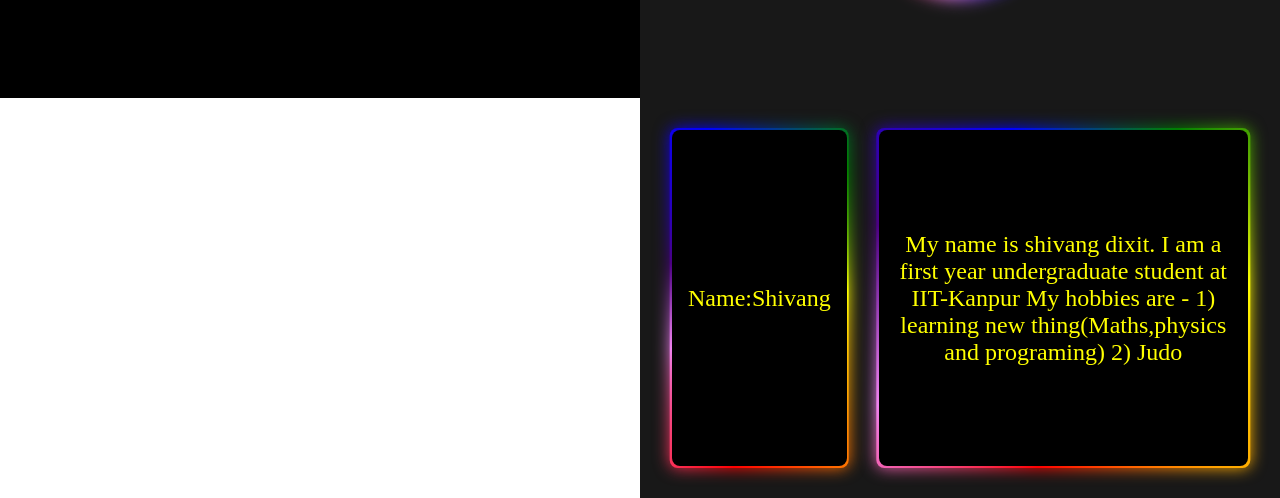
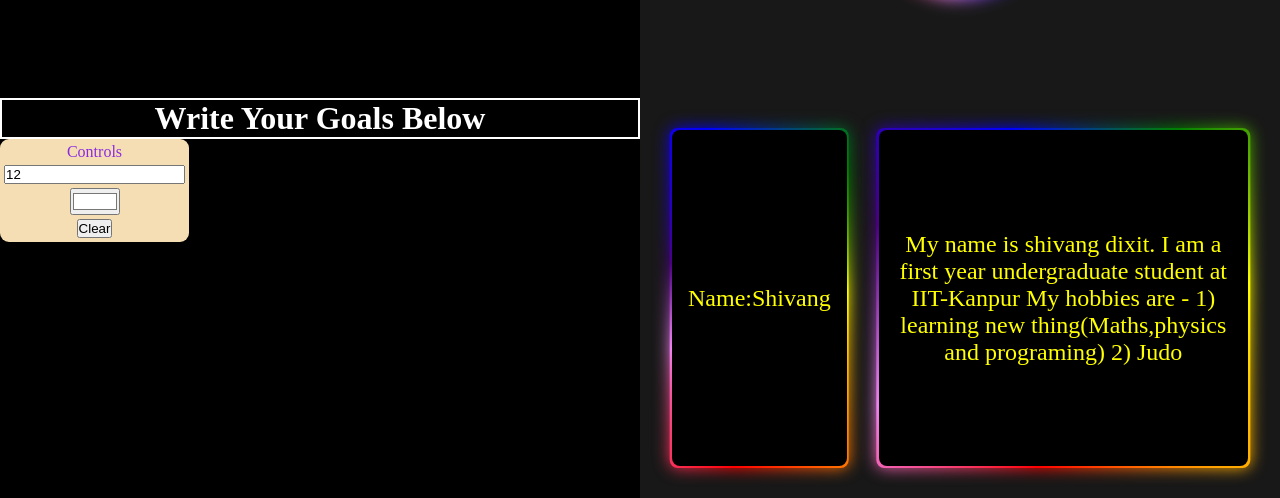
Before and after one commit to Shivangtg/NewYear2025, a plain HTML site: page index.html in a window 1280 px wide. Shown: the part 302-800 px from the top of the page. Drawn offline with Linux system fonts and the light colour scheme.

Commit message:
second comit

```diff
--- a/index.html
+++ b/index.html
@@ -23,8 +23,15 @@
 
 
             <div class="creativity">
+                <h3>Write Your Goals Below</h3>
+                <div class="inputs">
+                    Controls
+                    <input type="number" value="12" class="radius">
+                    <input type="color" value="#ffffff" class="color">
+                    <button class="reset">Clear</button>
+                </div>
 
-
+                <canvas id="MyCanvas"></canvas>
             </div>
         </div>
 
@@ -36,13 +43,13 @@
 
             <section class="about-section">
                 <section class="border">
-                <div class="card" id="Name">
+                <div class="card">
                     Name:Shivang
                 </div>
                 </section>
 
                 <section class="border">
-                <div class="card" id="description">
+                <div class="card">
                     My name is shivang dixit.
                     I am a first year undergraduate student at IIT-Kanpur
                     My hobbies are - 1) learning new thing(Maths,physics and programing)
--- a/script.js
+++ b/script.js
@@ -58,7 +58,136 @@ function adjustingFontSize(){
 // Update the countdown every second
 const countdownInterval = setInterval(updateCountdown, 1000);
 
-window.addEventListener("resize",adjustingFontSize)
-adjustingFontSize()
+window.addEventListener("resize",adjustingFontSize);
+adjustingFontSize();
 
-// Making rainbow border rotate
+// Creativity corner
+
+
+
+
+
+
+
+
+
+
+
+
+
+
+
+
+
+
+
+const radius_input=document.querySelector(".radius");
+const color_input=document.querySelector(".color");
+// console.log(color_input.value,radius_input.value)
+
+const canvas=document.getElementById("MyCanvas");
+
+
+const ctx=canvas.getContext('2d');
+console.log(ctx);
+const reset_btn=document.querySelector(".reset")
+
+
+
+function resizeCanvas() {
+  const canvas = document.getElementById('MyCanvas');
+  const ctx = canvas.getContext('2d');
+
+  // Get the container dimensions
+  const containerWidth = canvas.parentElement.offsetWidth;
+  const containerHeight = canvas.parentElement.offsetHeight;
+
+  // Adjust canvas resolution and CSS dimensions
+  canvas.width = containerWidth * devicePixelRatio;
+  canvas.height = containerHeight * devicePixelRatio;
+  canvas.style.width = `${containerWidth}px`;
+  canvas.style.height = `${containerHeight}px`;
+
+  // Scale the drawing context
+  ctx.scale(devicePixelRatio, devicePixelRatio);
+}
+
+// Call on load and resize
+window.addEventListener('resize', resizeCanvas);
+
+
+
+
+
+
+let isDraging=false
+// document.addEventListener("click",function(e){
+//   console.log(e)
+//   const rect = e.target.getBoundingClientRect();
+//   console.log(e.target==canvas,rect.x,rect.y,e.x,e.y,e.clientX,e.clientY)
+//     let radius=radius_input.value;
+//     let color=color_input.value
+//     // ctx.beginPath()
+//     ctx.fillStyle=`${color}`;
+//     ctx.beginPath();
+//     // ctx.arc()
+//     ctx.arc(e.offsetX,e.offsetY,radius,0,2*Math.PI)
+//     // console.log(ctx.arc(e.x,e.y,radius,0,2*Math.PI))
+//     ctx.fill();
+//     // ctx.ellipse()
+
+// })
+
+
+reset_btn.addEventListener("click",function(){
+  ctx.reset();
+  resizeCanvas()
+})
+
+
+
+canvas.addEventListener("mousedown",function(e){
+  console.log(e)
+  const rect = e.target.getBoundingClientRect();
+  console.log(rect.x,rect.y,e.x,e.y,e.clientX,e.clientY)
+    let radius=radius_input.value;
+    let color=color_input.value
+    // ctx.beginPath()
+    ctx.fillStyle=`${color}`;
+    ctx.beginPath();
+    // ctx.arc()
+    ctx.arc(e.offsetX,e.offsetY,radius,0,2*Math.PI)
+    // console.log(ctx.arc(e.x,e.y,radius,0,2*Math.PI))
+    ctx.fill();
+    // ctx.ellipse()
+    if(e.target==canvas){
+    isDraging=true
+  }else{
+    isDraging=false
+  }
+})
+
+canvas.addEventListener("mousemove",function(e){
+  if(isDraging){
+  console.log(e)
+  const rect = e.target.getBoundingClientRect();
+  console.log(e.target==canvas,rect.x,rect.y,e.x,e.y,e.clientX,e.clientY)
+    let radius=radius_input.value;
+    let color=color_input.value
+    // ctx.beginPath()
+    ctx.fillStyle=`${color}`;
+    ctx.beginPath();
+    // ctx.arc()
+    ctx.arc(e.offsetX,e.offsetY,radius,0,2*Math.PI)
+    // console.log(ctx.arc(e.x,e.y,radius,0,2*Math.PI))
+    ctx.fill();
+    // ctx.ellipse()
+  }
+})
+
+canvas.addEventListener("mouseup",function(){
+  isDraging=false
+})
+
+
+resizeCanvas();
--- a/style.css
+++ b/style.css
@@ -190,3 +190,44 @@ span{
         transform: rotate(360deg);
     }
 }
+
+
+/* creativity-Corner */
+.creativity{
+    position: relative;
+    min-height: 50%;
+}
+#MyCanvas{
+    position: absolute;
+    top: 0%;
+    bottom: 0%;
+    width: 100%;
+    height: 100%;
+    background-color: black;
+    z-index: 1;
+}
+.inputs{
+    color: blueviolet;
+    display: flex;
+    flex-direction: column;
+    position: absolute;
+    z-index: 2;
+    align-items: center;
+    justify-content: center;
+    background-color: wheat;
+    padding: 4px;
+    border-radius: 9px;
+    row-gap: 4px;
+}
+.color:active{
+    border: none;
+}
+
+.creativity h3{
+    position: relative;
+    color: White;
+    z-index: 2;
+    font-size: 2rem;
+    text-align: center;
+    border: 2px solid white;
+}
```
